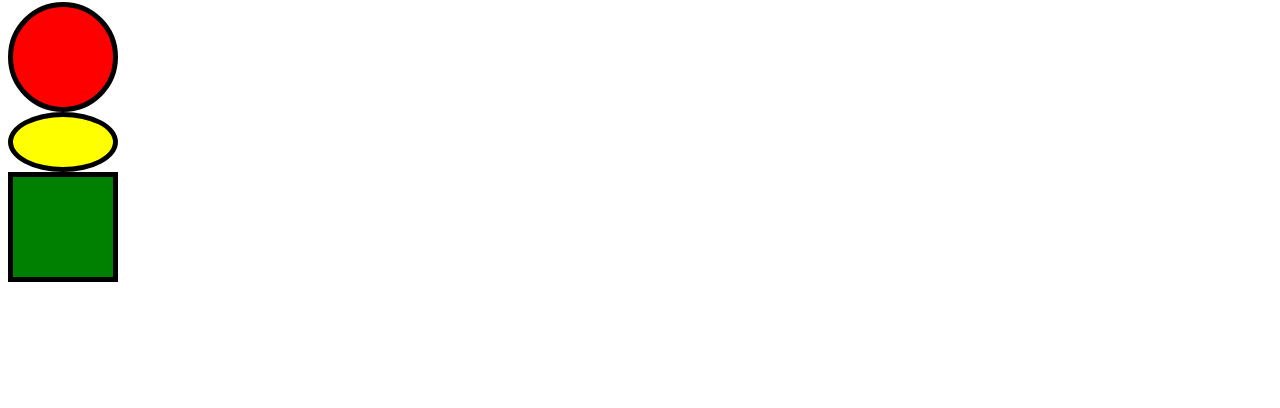
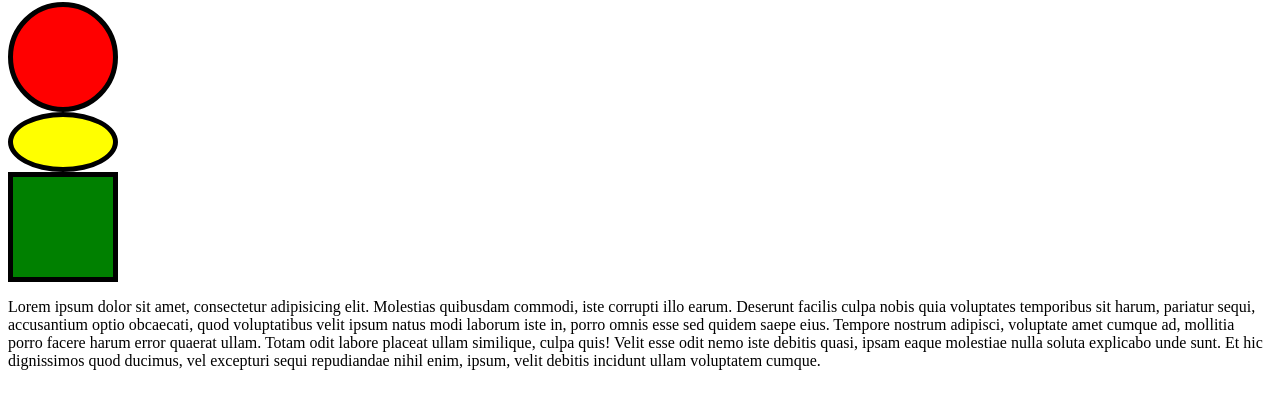
Before and after one commit to cjbellotti/capa-git-4, a plain HTML site: page index.html in a window 1280 px wide. Shown: the part 78-486 px from the top of the page. Drawn offline with Linux system fonts and the light colour scheme.

Commit message:
Agrego lorem

```diff
--- a/index.html
+++ b/index.html
@@ -10,5 +10,6 @@
 	<div class="circle"></div>
 	<div class="oval"></div>
 	<div class="square"></div>
+	<p>Lorem ipsum dolor sit amet, consectetur adipisicing elit. Molestias quibusdam commodi, iste corrupti illo earum. Deserunt facilis culpa nobis quia voluptates temporibus sit harum, pariatur sequi, accusantium optio obcaecati, quod voluptatibus velit ipsum natus modi laborum iste in, porro omnis esse sed quidem saepe eius. Tempore nostrum adipisci, voluptate amet cumque ad, mollitia porro facere harum error quaerat ullam. Totam odit labore placeat ullam similique, culpa quis! Velit esse odit nemo iste debitis quasi, ipsam eaque molestiae nulla soluta explicabo unde sunt. Et hic dignissimos quod ducimus, vel excepturi sequi repudiandae nihil enim, ipsum, velit debitis incidunt ullam voluptatem cumque.</p>
 </body>
 </html>
```
